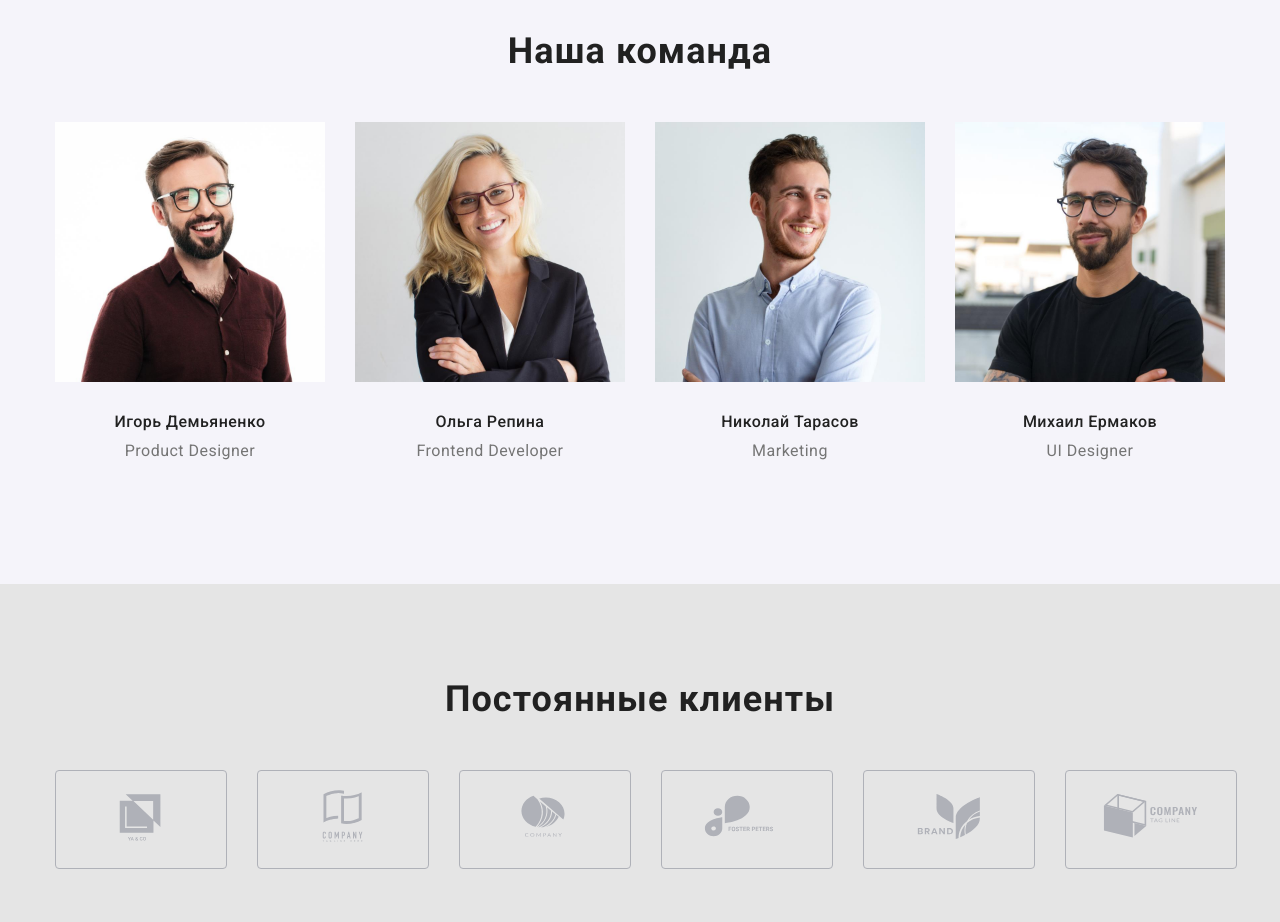
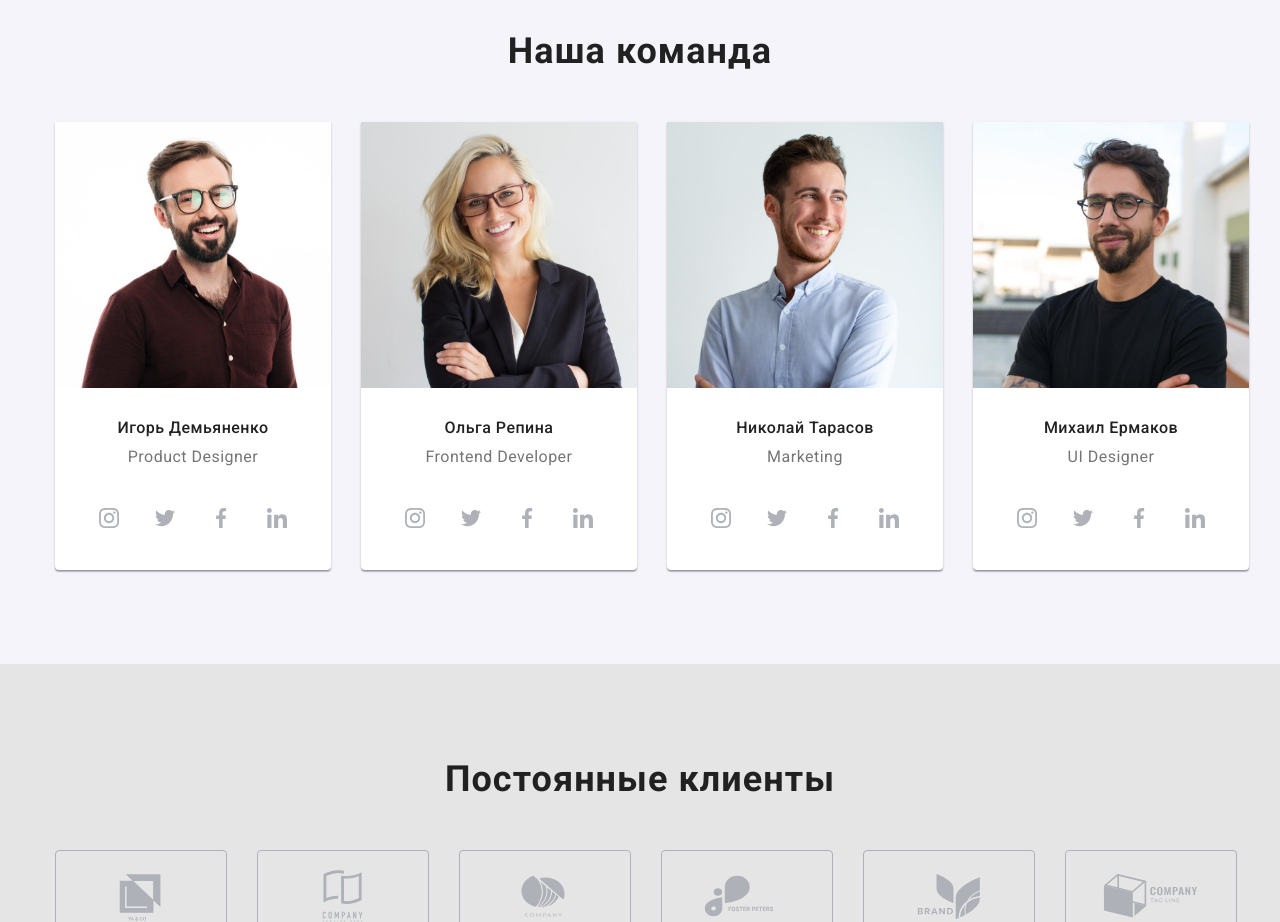
Before and after one commit to 3197344/home-work-04, a plain HTML site: page index.html in a window 1280 px wide. Shown: the part 1660-2582 px from the top of the page. Drawn offline with nearby package versions, Linux system fonts and the light colour scheme.

Commit message:
вставляет ссылки на соц сети в Нашей команде

```diff
--- a/css/styles.css
+++ b/css/styles.css
@@ -345,7 +345,8 @@ background-color: var(--first-bg-color);
 }
 .command {
   display: flex;
-}
+ }
+
 
 .command-item {
   margin: 0 auto;
@@ -362,6 +363,9 @@ background-color: var(--first-bg-color);
 
 .command-section {
   margin: 0 auto;
+  background: #FFFFFF;
+  box-shadow: 0px 1px 3px rgba(0, 0, 0, 0.12), 0px 1px 1px rgba(0, 0, 0, 0.14), 0px 2px 1px rgba(0, 0, 0, 0.2);
+border-radius: 0px 0px 4px 4px;
   /* margin-bottom: 94px; */
   /* filter: drop-shadow(0px 4px 4px rgba(0, 0, 0, 0.25)); */
 }
@@ -374,8 +378,7 @@ background-color: var(--first-bg-color);
 
 .command-title {
   margin-bottom: 10px;
-  /* outline: 2px solid rgb(173, 14, 125); */
-  color: var(--title-text-color);
+   color: var(--title-text-color);
   font-weight: 500;
   font-size: 16px;
   line-height: 1.19;
@@ -391,6 +394,47 @@ background-color: var(--first-bg-color);
   text-align: center;
   letter-spacing: 0.03em;
 }
+.command-box{
+display: flex;
+  margin-left: 32px;
+  margin-right: 32px;
+  margin-top: 16px;
+  margin-bottom: 30px;
+
+}
+.command-iconbox {
+   /* outline: 1px solid rgb(173, 14, 125); */
+   border-radius: 50px;
+}
+.command-box .command-iconbox + .command-iconbox {
+  margin-left: 12px;
+}
+.command-link{
+  display: flex;
+  padding: 0;
+  margin: 0;
+  /* justify-content: center; */
+  align-items: center;
+  width: 44px;
+  height: 44px;
+
+}
+.command-icon{
+  display: flex;
+  margin: 0 auto;
+  width: 20px;
+  height: 20px;
+fill: #AFB1B8;
+}
+.command-iconbox:hover,
+.command-iconbox:focus {
+  background-color: var(--accent-color);
+}
+.command-iconbox:hover .command-icon,
+.command-iconbox:focus .command-icon {
+fill: #FFFFFF;
+}
+
 /* --------------Постоянные клиенты-------------------- */
 .our-clients {
   background-color: var(--primary-bg-color);
--- a/index.html
+++ b/index.html
@@ -150,28 +150,153 @@
       <div class="container">
         <ul class="command list">
             <li class="command-section">
-            <img class="command-section-img" src="./img/img.jpg" alt="Игорь Демьяненко" width="270" />
+              <img class="command-section-img"
+              src="./img/img.jpg"
+              alt="Игорь Демьяненко"
+              width="270" />
               <h3 class="command-title">Игорь Демьяненко</h3>
               <p class="command-discription">Product Designer</p>
+
+              <ul class="command-box">
+                  <li class="command-iconbox">
+                    <a href="" class="command-link">
+                      <svg class="command-icon">
+                        <use href="./img/icons.svg#icon-instagram2"></use>
+                      </svg>
+                    </a>
                   </li>
+
+                  <li class="command-iconbox">
+                    <a href="" class="command-link" >
+                    <svg class="command-icon">
+                      <use href="./img/icons.svg#icon-twitter1"></use>
+                    </svg> </a>
+                  </li>
+
+                  <li class="command-iconbox">
+                    <a href="" class="command-link">
+                    <svg class="command-icon">
+                      <use href="./img/icons.svg#icon-facebook1"></use>
+                    </svg> </a>
+                  </li>
+
+                  <li class="command-iconbox">
+                    <a href="" class="command-link">
+                    <svg class="command-icon">
+                      <use href="./img/icons.svg#icon-linkedin1"></use>
+                    </svg> </a>
+                  </li>
+              </ul>
 
               <li class="command-section">
                 <img class="command-section-img" src="./img/img1.jpg" alt="Ольга Репина" width="270" />
                 <h3 class="command-title">Ольга Репина</h3>
                 <p class="command-discription">Frontend Developer</p>
+
+                <ul class="command-box">
+                  <li class="command-iconbox">
+                    <a href="" class="command-link">
+                      <svg class="command-icon">
+                        <use href="./img/icons.svg#icon-instagram2"></use>
+                      </svg>
+                    </a>
                   </li>
+
+                  <li class="command-iconbox">
+                    <a href="" class="command-link">
+                      <svg class="command-icon">
+                        <use href="./img/icons.svg#icon-twitter1"></use>
+                      </svg> </a>
+                  </li>
+
+                  <li class="command-iconbox">
+                    <a href="" class="command-link">
+                      <svg class="command-icon">
+                        <use href="./img/icons.svg#icon-facebook1"></use>
+                      </svg> </a>
+                  </li>
+
+                  <li class="command-iconbox">
+                    <a href="" class="command-link">
+                      <svg class="command-icon">
+                        <use href="./img/icons.svg#icon-linkedin1"></use>
+                      </svg> </a>
+                  </li>
+                </ul>
 
               <li class="command-section">
                 <img class="command-section-img" src="./img/img2.jpg" alt="Николай Тарасов" width="270" />
                 <h3 class="command-title">Николай Тарасов</h3>
                 <p class="command-discription">Marketing</p>
+
+                <ul class="command-box">
+                  <li class="command-iconbox">
+                    <a href="" class="command-link">
+                      <svg class="command-icon">
+                        <use href="./img/icons.svg#icon-instagram2"></use>
+                      </svg>
+                    </a>
                   </li>
 
+                  <li class="command-iconbox">
+                    <a href="" class="command-link">
+                      <svg class="command-icon">
+                        <use href="./img/icons.svg#icon-twitter1"></use>
+                      </svg> </a>
+                  </li>
+
+                  <li class="command-iconbox">
+                    <a href="" class="command-link">
+                      <svg class="command-icon">
+                        <use href="./img/icons.svg#icon-facebook1"></use>
+                      </svg> </a>
+                  </li>
+
+                  <li class="command-iconbox">
+                    <a href="" class="command-link">
+                      <svg class="command-icon">
+                        <use href="./img/icons.svg#icon-linkedin1"></use>
+                      </svg> </a>
+                  </li>
+                </ul>
+
+          </li>
       <li class="command-section">
         <img class="command-section-img" src="./img/img3.jpg" alt="Михаил Ермаков" width="270" />
         <h3 class="command-title">Михаил Ермаков</h3>
         <p class="command-discription">UI Designer</p>
+
+        <ul class="command-box">
+          <li class="command-iconbox">
+            <a href="" class="command-link">
+              <svg class="command-icon">
+                <use href="./img/icons.svg#icon-instagram2"></use>
+              </svg>
+            </a>
           </li>
+
+          <li class="command-iconbox">
+            <a href="" class="command-link">
+              <svg class="command-icon">
+                <use href="./img/icons.svg#icon-twitter1"></use>
+              </svg> </a>
+          </li>
+
+          <li class="command-iconbox">
+            <a href="" class="command-link">
+              <svg class="command-icon">
+                <use href="./img/icons.svg#icon-facebook1"></use>
+              </svg> </a>
+          </li>
+
+          <li class="command-iconbox">
+            <a href="" class="command-link">
+              <svg class="command-icon">
+                <use href="./img/icons.svg#icon-linkedin1"></use>
+              </svg> </a>
+          </li>
+        </ul>
+
         </ul>
       </div>
     </section>
```
Lines whose indentation alone changed are shown as unchanged.
